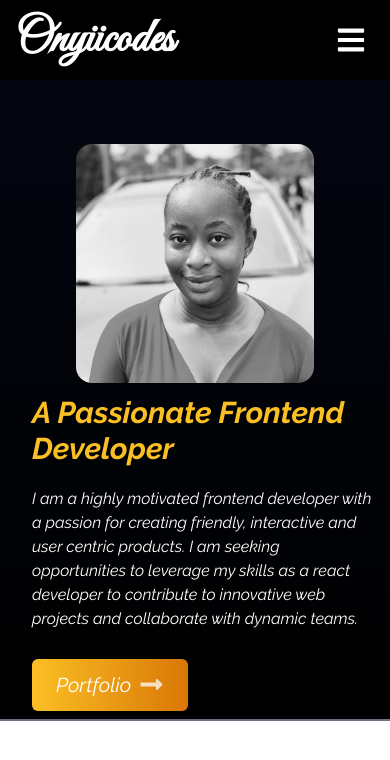
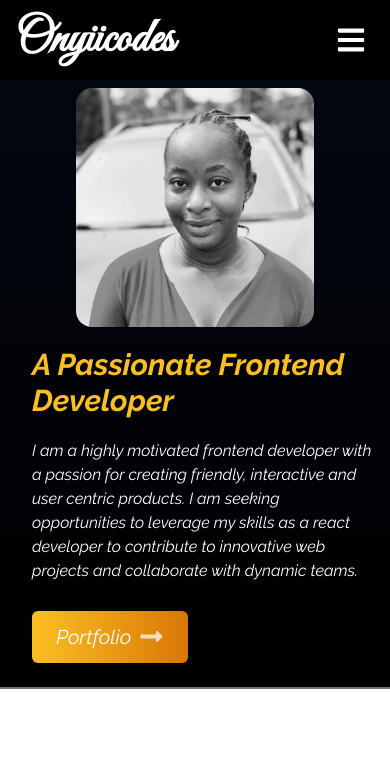
Before and after one commit to onyinyechi-okeke/My-Portfolio, a React (Vite) app: page / in a window 390 px wide. Shown: the top 760 px of the page. Built offline with nearby package versions, Linux system fonts and the light colour scheme.

Commit message:
responsiveness 2

```diff
--- a/src/Pages/Home.jsx
+++ b/src/Pages/Home.jsx
@@ -7,7 +7,7 @@ function Home() {
     <div className=' bg-gradient-to-b from-gray-950 to-black w-full md:h-screen border-b-2 border-gray-500'>
         <div className='max-w-screen-lg mx-auto flex  items-center flex-col-reverse justify-center h-full px-4 md:flex-row md:pt-14'>
             <div className='flex flex-col justify-center h-full pl-4 sm:pl-0'>
-                <h2 className='text-amber-400 text-3xl sm:text-5xl font-bold pt-3 md:pt-0'>A Passionate Frontend Developer</h2>
+                <h2 className='text-amber-400 text-3xl sm:text-5xl font-bold pt-5 md:pt-0'>A Passionate Frontend Developer</h2>
                 <p className='py-5 md:pr-16'>
                 I am a highly motivated frontend developer with a passion for creating friendly, interactive and user
                 centric products. I am seeking opportunities to leverage my skills as a react developer to
@@ -16,7 +16,7 @@ function Home() {
 
 
             <div>
-                <button className='group w-fit gap-2 bg-gradient-to-r from-amber-400 to-amber-600 px-6 py-3 my-2 flex items-center rounded-md cursor-pointer text-xl'>
+                <button className='group w-fit mb-6 md:mb-0 gap-2 bg-gradient-to-r from-amber-400 to-amber-600 px-6 py-3 my-2 flex items-center rounded-md cursor-pointer text-xl'>
                     Portfolio
                     <span className='animate-pulse group-hover:rotate-90 duration-300'><FaLongArrowAltRight size={25}/></span>
                 </button>
@@ -25,7 +25,7 @@ function Home() {
 
           <figure className='pt-20 md:pt-0'>
             <img src={Onyii} alt='my picture'
-            className='rounded-2xl mx-auto w-2/3 md:w-full mt-16 md:mt-0' />
+            className='rounded-2xl mx-auto w-2/3 md:w-full mt-2 md:mt-0' />
           </figure>
 
         </div>
```
